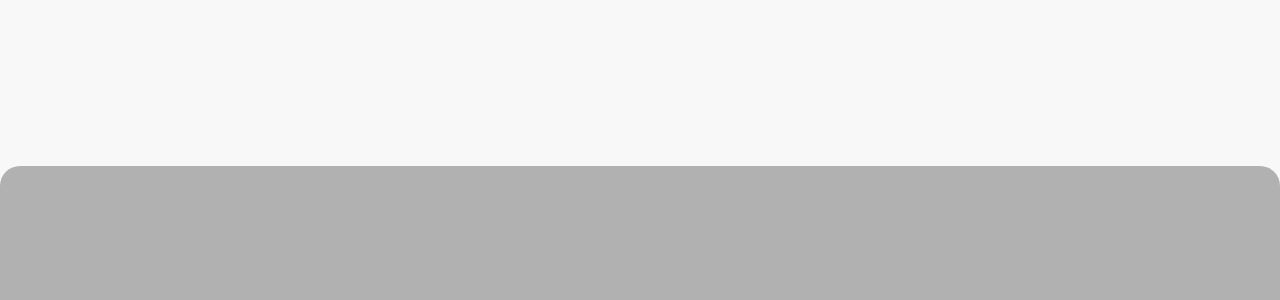
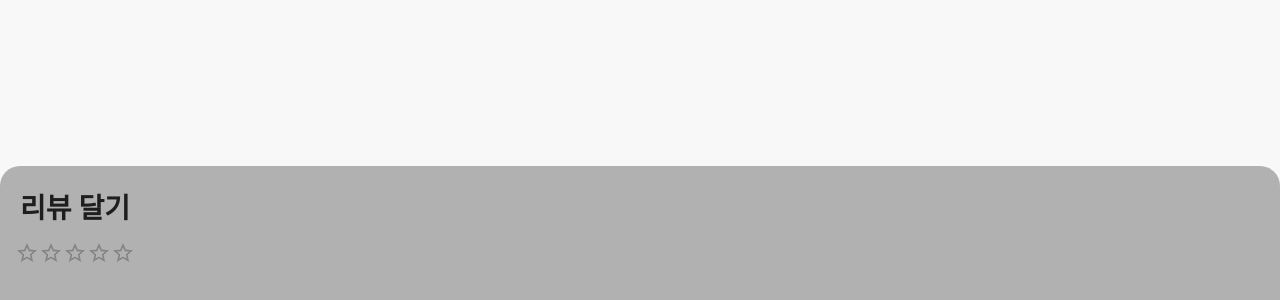
Before and after one commit to ShinBaedal/shinbaedal-front, a React (Create React App) app: page / in a window 1280 px wide. Shown: the part 334-634 px from the top of the page. Built offline with nearby package versions, Linux system fonts and the light colour scheme; a web font is replaced by a local one.

Commit message:
⚡️ :: (#8) 별모양 만듬(mui사용)
위와 동일

```diff
--- a/src/components/DetailReviewStar/DetailReviewStar.tsx
+++ b/src/components/DetailReviewStar/DetailReviewStar.tsx
@@ -1,11 +1,22 @@
 import React from "react";
 import { MainDiv } from "./styles";
 import * as S from "./styles";
+import Rating from "@mui/material/Rating";
+// import { font } from "../../style/font";
 
 export default function DetailReviewStar() {
+
   return (
     <>
-      <MainDiv></MainDiv>
+      <MainDiv>
+        <S.ReviewGo>리뷰 달기</S.ReviewGo>
+        <Rating
+          style={{ paddingLeft: "15px", paddingTop: "15px" }}
+          name="size-medium"
+          defaultValue={0}
+        />
+      </MainDiv>
+
       <S.Fill></S.Fill>
     </>
   );
--- a/src/components/DetailReviewStar/styles.ts
+++ b/src/components/DetailReviewStar/styles.ts
@@ -12,7 +12,13 @@ export const MainDiv = styled.div`
   background-color: ${color.grey};
 `;
 
+export const ReviewGo = styled.p`
+  padding-top: 20px;
+  padding-left: 20px;
+  font: ${font.headline2};
 
+
+`
 
 
 
```
